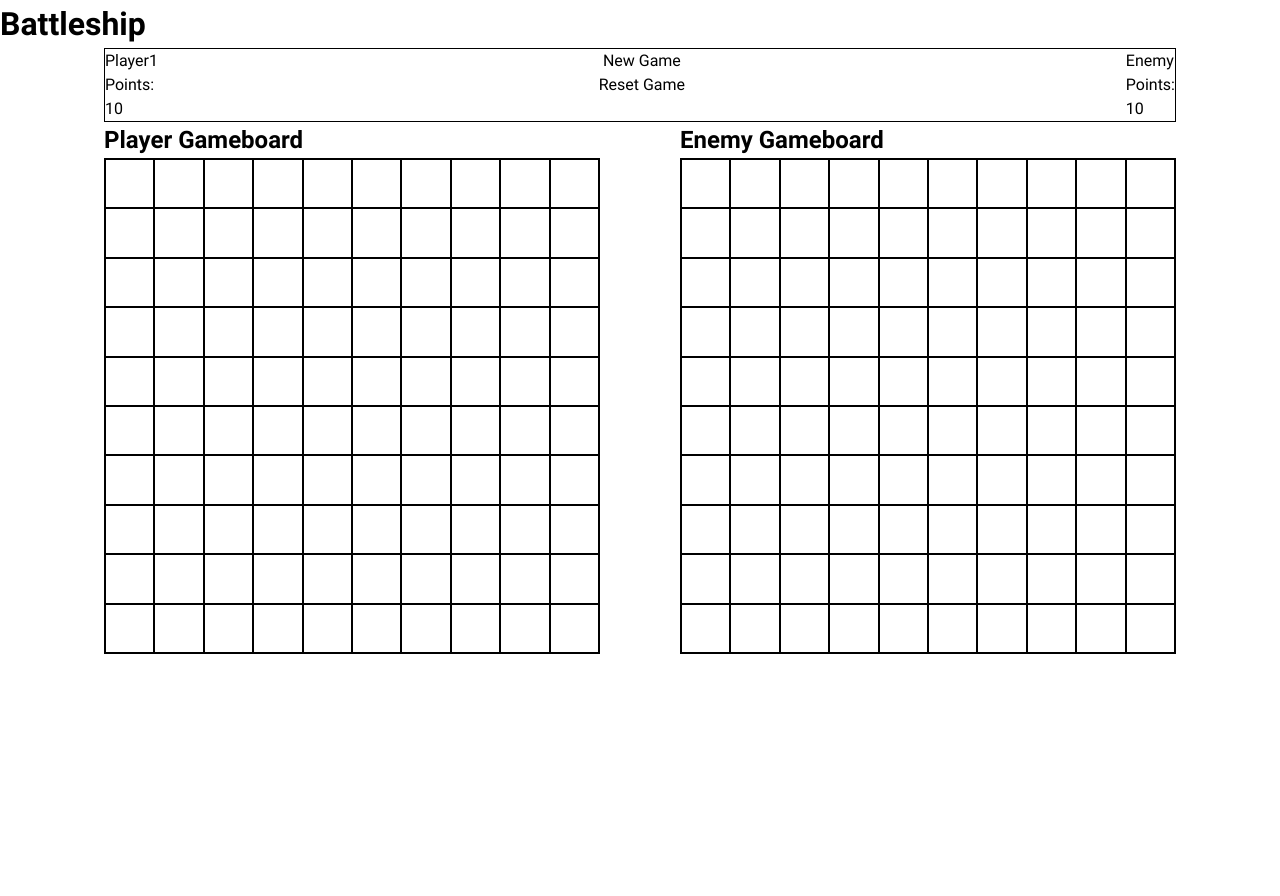
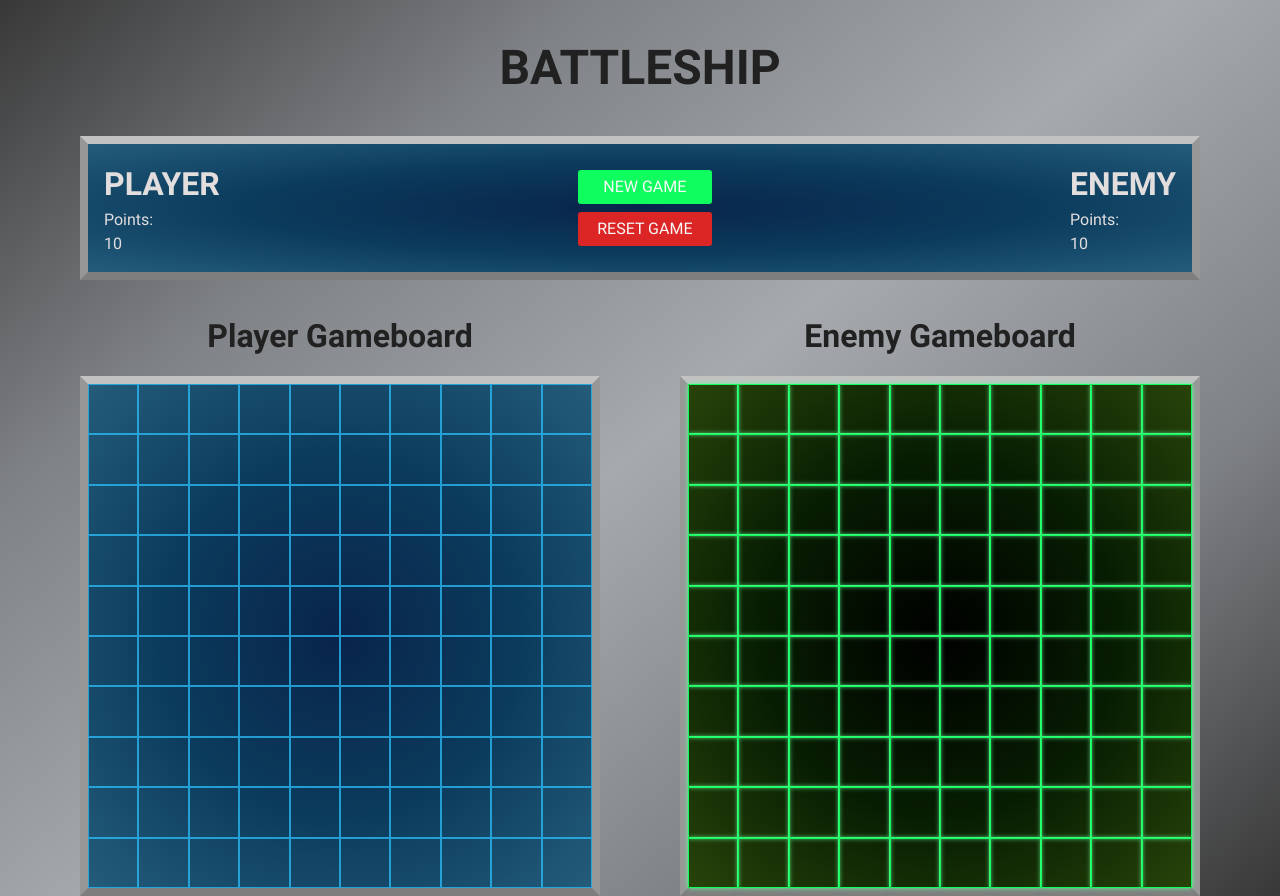
Before and after one commit to astragenius/top-battleship, a website built with webpack: page src/template.html in a window 1280 px wide. Before the commit the page ends 800 px from the top, so only its background shows below. Built offline with nearby package versions, Linux system fonts and the light colour scheme; files whose address does not match are found by name.

Commit message:
add - finished styling and layout

```diff
--- a/src/scss/base/_basic.scss
+++ b/src/scss/base/_basic.scss
@@ -1,3 +1,5 @@
 body {
     font-family: 'Roboto', system;
+    background: linear-gradient(320deg,#383838,#7e8185 25%,#a6a9ad 50%,#7e8185 75%,#383838);
+    color: #212121;
 }
--- a/src/scss/base/_utilClasses.scss
+++ b/src/scss/base/_utilClasses.scss
@@ -5,10 +5,10 @@
  */
  .wrapper {
     width: 90vw;
-    width: clamp(16rem, 90vw, 70rem);
+    width: clamp(10rem, 90vw, 85rem);
     margin-left: auto;
     margin-right: auto;
-    padding-left: 1.5rem;
-    padding-right: 1.5rem;
+    padding-left: 1rem;
+    padding-right: 1rem;
     position: relative;
   }
--- a/src/scss/components/_buttons.scss
+++ b/src/scss/components/_buttons.scss
@@ -3,4 +3,25 @@
     border: none;
     width: 100%;
     cursor: pointer;
+    font-size: 1rem;
+    padding: 0.3em 1.2em;
+    border-radius: 3px;
+    color: #f8f8f8;
+    text-transform: uppercase;
+
 }
+.btn__new-game {
+    background-color: #0ffd5e;
+}
+
+.btn__new-game:hover {
+    transition: 300ms;
+    background-color: #67ff9a;
+}
+.btn__reset-game {
+    background-color: #dc2626;
+}
+.btn__reset-game:hover {
+    transition: 300ms;
+    background-color: #f87171;
+}
--- a/src/scss/layout/_grid.scss
+++ b/src/scss/layout/_grid.scss
@@ -2,22 +2,36 @@
 
 
     display: grid;
-    border: 1px solid black;
+    border: 1px solid #9ca3af;
     grid-template-rows: repeat(10, 1fr);
     grid-template-columns: repeat(10, 1fr);
-    //gap: 1px;
+
 
 }
 .game__grid {
   aspect-ratio: 1;
+  border-style: solid;
+  border-color: #c2c2c2 #979797 #7e7e7e;
+  border-width: 8px;
 
 }
-.cell {
+.enemy__grid .cell {
+    position: relative;
+    box-shadow: 0 0 5px #67ff9a;
+    border: 1px solid #0ffd5e;
+}
+.enemy__grid .cell:hover::before {
+    position: absolute;
+    width: 100%;
+    aspect-ratio: 1;
 
-    border: 1px solid black;
-
+    content: url(/src/assets/img/target_9.svg);
 
 }
+.player__grid .cell {
+    border: 1px solid rgba(44,195,255,.7254901960784313);
+}
+
 
 .gamefield__container {
 
@@ -27,6 +41,19 @@
           gap: 5rem;
     }
 
+    h2 {
+        font-size: clamp(1.50rem, calc(1.33rem + 0.87vw), 2.00rem);
+        text-align: center;
+        -webkit-margin-after: 1rem;
+                margin-block-end: 1rem;
+    }
 
 
 }
+
+.player__grid {
+    background: radial-gradient(#09244b,#0b3b5c,#245c7c);
+}
+.enemy__grid {
+    background: radial-gradient(#000,#071d02,#28440a);
+}
--- a/src/scss/layout/_header.scss
+++ b/src/scss/layout/_header.scss
@@ -1,10 +1,39 @@
+.header {
+    -webkit-margin-before: 2rem;
+            margin-block-start: 2rem;
+    h1 {
+        text-align: center;
+        text-transform: uppercase;
+        font-weight: bold;
+        font-size: clamp(1.50rem, calc(0.98rem + 2.61vw), 3.00rem);
+
+    }
+}
 .header__main {
     display: flex;
     justify-content: space-between;
-
-    border: 1px solid black;
+    padding: 1rem;
+    background: radial-gradient(#09244b,#0b3b5c,#245c7c);
+    border-style: solid;
+    border-color: #c2c2c2 #979797 #7e7e7e;
+    border-width: 8px;
+    color: #e2dede
 }
 
+.stats__name {
+    font-size: clamp(0.5rem, calc(0.65rem + 1.74vw), 2.00rem);
+    font-weight: bold;
+    text-transform: uppercase;
+}
+.player_points {
+    //display: flex;
+    font-size: 1rem;
+    gap: 1rem;
+
+}
 .button__container {
 
+    display: grid;
+    place-content: center;
+    gap: 0.5em;
 }
--- a/src/template.html
+++ b/src/template.html
@@ -15,9 +15,9 @@
         </header>
 
         <main class="wrapper">
-            <header class="header__main">
+            <header class="header__main margin-block-32">
                 <section class="player__stats">
-                    <p>Player1</p>
+                    <p class="stats__name">Player</p>
                     <div class="player_points"><p>Points:</p><p>10</p></div>
                 </section>
                 <section class="button__container">
@@ -25,14 +25,14 @@
                     <button class="btn btn__reset-game">Reset Game</button>
                 </section>
                 <section class="enemy__stats">
-                    <p>Enemy</p>
+                    <p class="stats__name">Enemy</p>
                     <div class="player_points"><p>Points:</p><p>10</p></div>
                 </section>
             </header>
             <div class="gamefield__container">
-                <div class="player__grid">
+                <div class="">
                     <h2>Player Gameboard</h2>
-                    <section class="grid game__grid">
+                    <section class="grid game__grid player__grid">
                         <div class="cell"></div>
                         <div class="cell"></div>
                         <div class="cell"></div>
@@ -135,10 +135,10 @@
                         <div class="cell"></div>
                     </section>
                 </div>
-                <div class="enemy__grid">
+                <div>
 
                     <h2>Enemy Gameboard</h2>
-                    <section class="grid game__grid">
+                    <section class="grid game__grid enemy__grid">
                         <div class="cell"></div>
                         <div class="cell"></div>
                         <div class="cell"></div>
```
Also changed, not shown: src/assets/img/target_9.svg (added).
